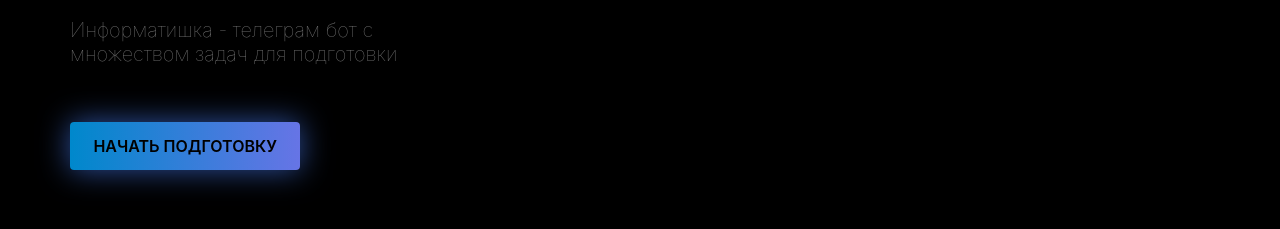
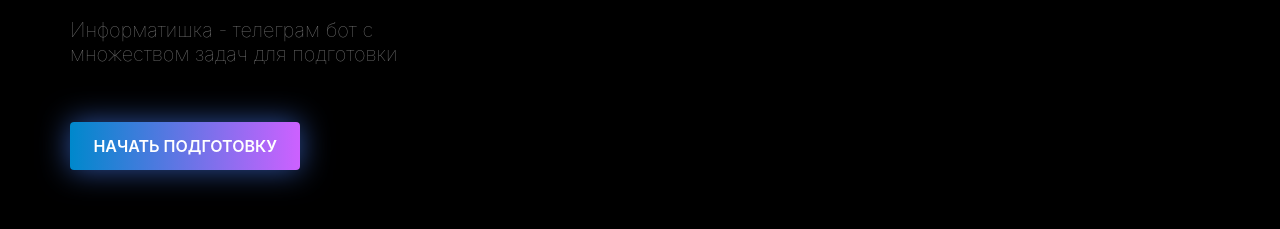
Before and after one commit to snchs2/informatishka-web, a plain HTML site: page index.html in a window 1280 px wide. Shown: the part 369-598 px from the top of the page. Drawn offline with Linux system fonts and the light colour scheme; some packages are replaced by stand-ins of ours.

Commit message:
white text in btn and new gradient in btn

```diff
--- a/css/style.css
+++ b/css/style.css
@@ -129,7 +129,7 @@ a {
     text-align: center;
     text-decoration: none;
     box-sizing: border-box;
-    background: linear-gradient(90deg, #0088CC, #CC61FF, #0088CC);
+    background: linear-gradient(90deg, #0088CC, #CC61FF, #CC61FF, #0088CC, #0088CC);
     background-size: 400%;
     padding-left: 16px, 32px;
 }
@@ -138,7 +138,7 @@ a {
 /* ----анимация кнопки при наведении */
 
 .btn:hover {
-    animation: button 6s linear infinite;
+    animation: button 10s linear infinite;
 }
 
 @keyframes button {
@@ -151,11 +151,11 @@ a {
 }
 
 .text_in_btn {
-    color: black;
+    color: white;
     font-weight: 600;
     transition: 0.6s;
 }
 
 .text_in_btn:hover {
-    color: black;
+    color: white;
 }
```
